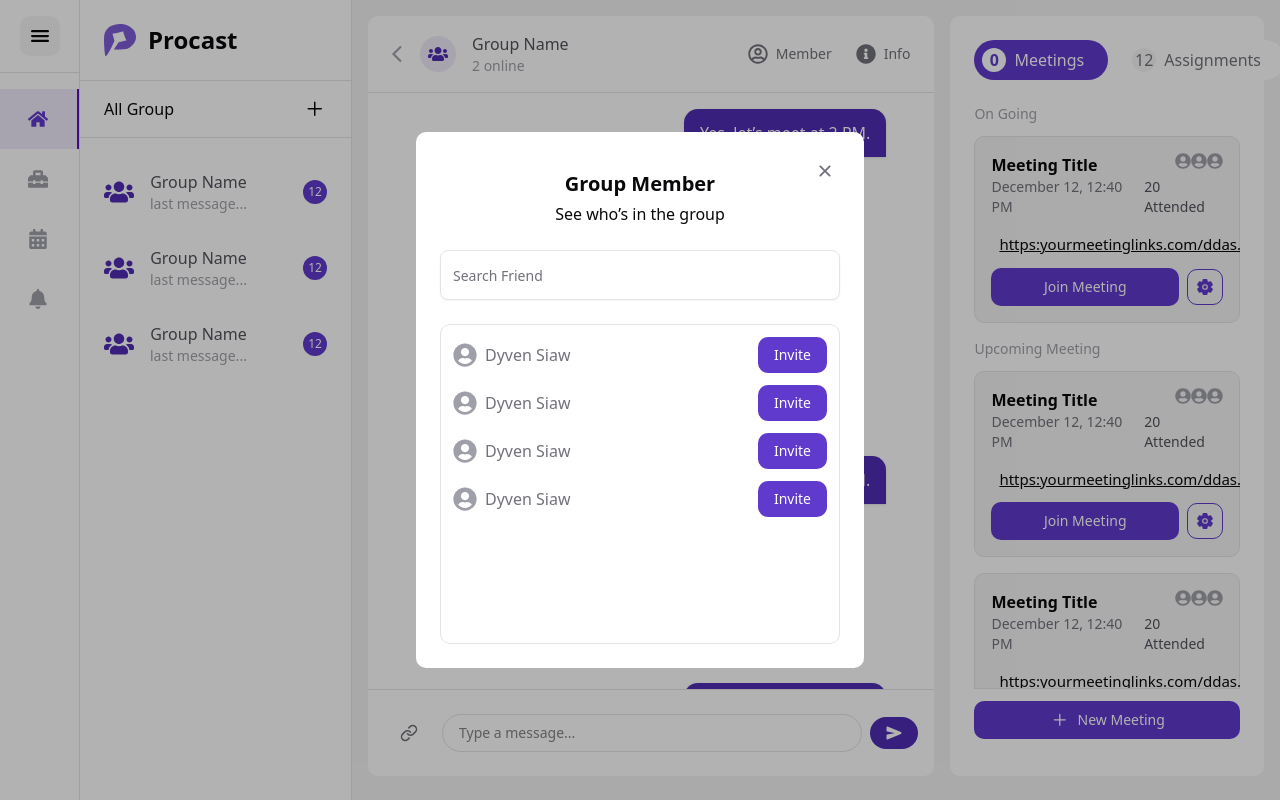
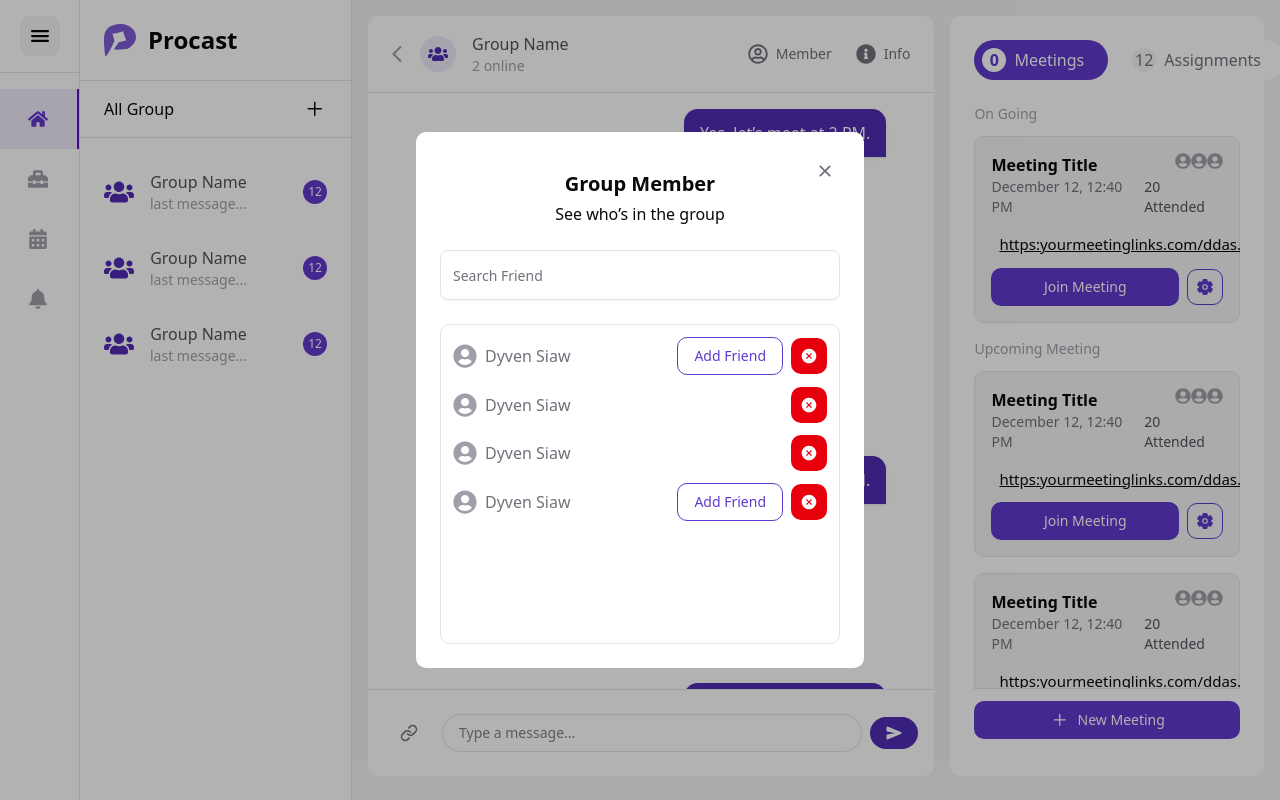
Before and after one commit to aryndraa/nextjs-collabolator-service, a Next.js app: page / in a window 1280 px wide. Built offline with nearby package versions, Linux system fonts and the light colour scheme.

Commit message:
friend item type

```diff
--- a/components/FriendItem.tsx
+++ b/components/FriendItem.tsx
@@ -1,16 +1,33 @@
 import { FaUserCircle } from "react-icons/fa";
+import { IoCloseCircle } from "react-icons/io5";
 
-export default function FriendItem() {
+type FriendItemProps = {
+  type?: string[];
+};
+
+export default function FriendItem({ type = [] }: FriendItemProps) {
   return (
     <div className="flex justify-between items-center">
       <div className="flex gap-2 items-center">
         <FaUserCircle className="text-2xl text-zinc-400" />
         <span className="font-medium text-zinc-500 ">Dyven Siaw</span>
       </div>
-      <div>
-        <button className="px-4 py-2 text-sm font-medium bg-primary-100 text-white rounded-lg">
-          Invite
-        </button>
+      <div className="flex items-center gap-2">
+        {type.includes("invitation") && (
+          <button className="px-4 py-2 text-sm font-medium border border-transparent bg-primary-100 text-white rounded-lg">
+            Invite
+          </button>
+        )}
+        {type.includes("friend") && (
+          <button className="px-4 py-2 text-sm font-medium border border-primary-100 bg-white text-primary-100 rounded-lg">
+            Add Friend
+          </button>
+        )}
+        {type.includes("kick") && (
+          <button className="px-2 py-2 text-lg font-medium border border-transparent bg-red-600 text-white rounded-lg">
+            <IoCloseCircle />
+          </button>
+        )}
       </div>
     </div>
   );
--- a/components/GroupMemberModal.tsx
+++ b/components/GroupMemberModal.tsx
@@ -23,10 +23,10 @@ export default function GroupMemberModal() {
             className="py-6 focus:ring-primary-100/40! focus:border-primary-100!"
           />
           <div className="flex flex-col gap-3 p-3 border rounded-lg h-[320px] scroll-y overflow-y-scroll">
-            <FriendItem />
-            <FriendItem />
-            <FriendItem />
-            <FriendItem />
+            <FriendItem type={["kick", "friend"]} />
+            <FriendItem type={["kick"]} />
+            <FriendItem type={["kick"]} />
+            <FriendItem type={["kick", "friend"]} />
           </div>
         </div>
       </div>
```
